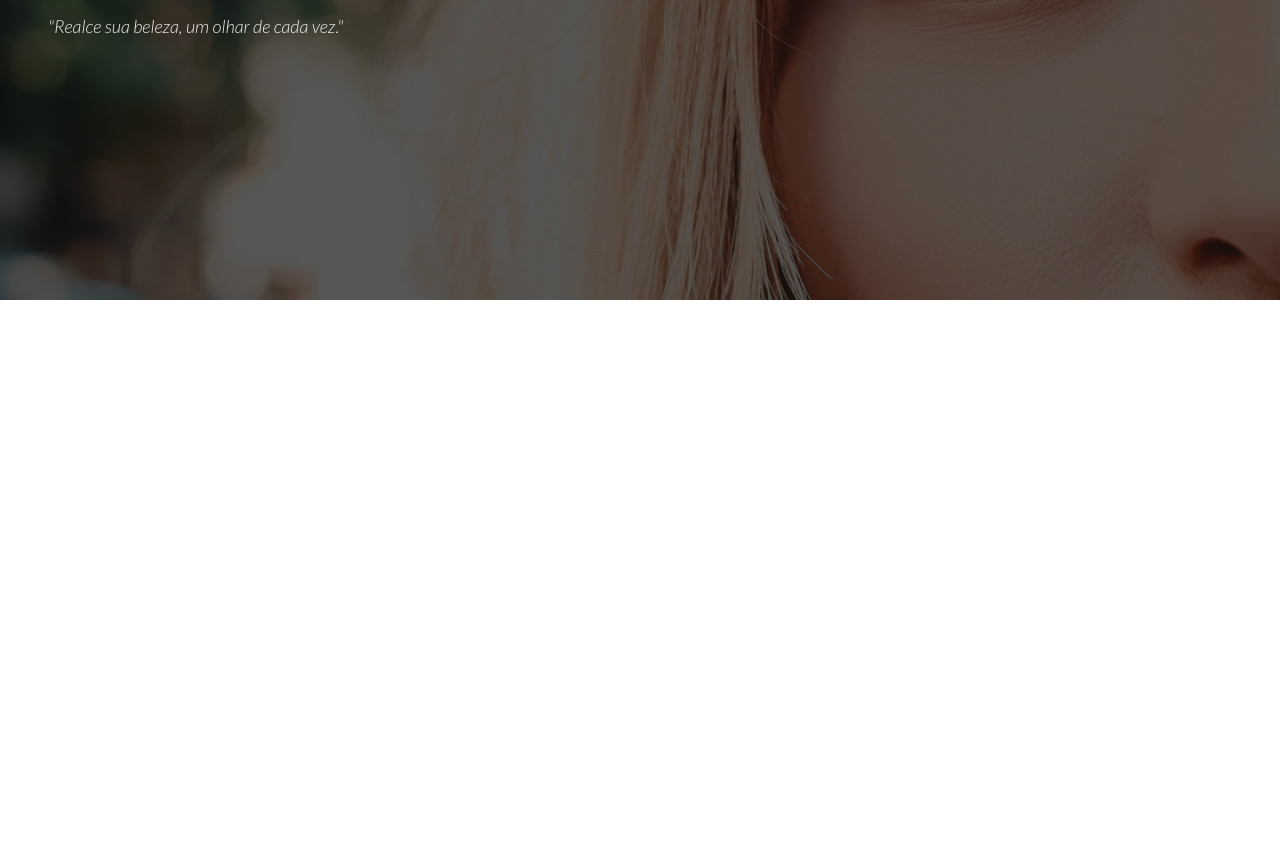
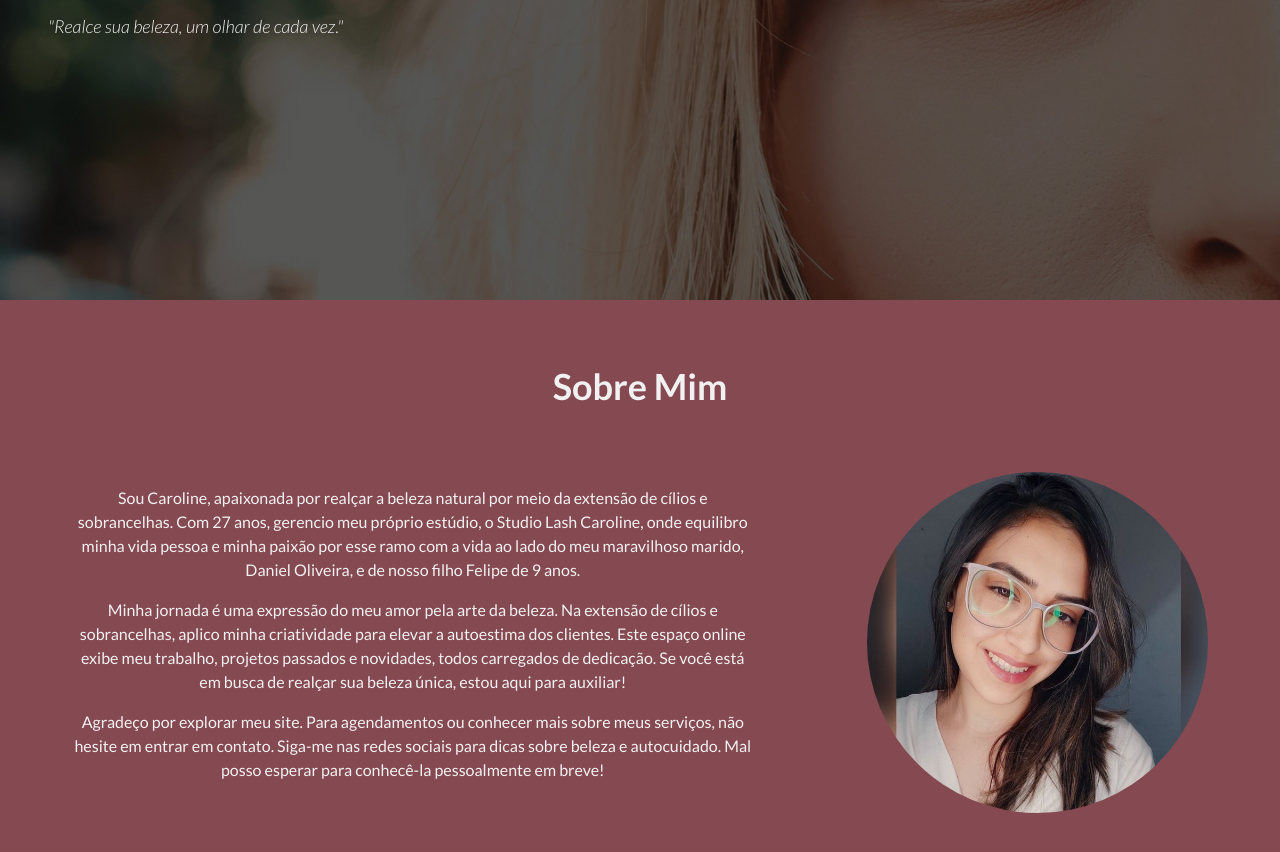
Before and after one commit to danielbarrosdeoliveira/studio-lash-caroline, a website: page src/index.html in a window 1280 px wide. Shown: the part 500-1352 px from the top of the page. Before the commit the page ends 800 px from the top, so only its background shows below. Drawn offline with nearby package versions, Linux system fonts and the light colour scheme; files that its build step writes are made by us from their sources.

Commit message:
✨ Finish about

```diff
--- a/src/index.html
+++ b/src/index.html
@@ -4,7 +4,10 @@
     <meta charset="UTF-8" />
     <meta http-equiv="X-UA-Compatible" content="IE=edge" />
     <meta name="viewport" content="width=device-width, initial-scale=1.0" />
-    <title> </title>
+    <title>
+      Studio Lash Caroline | Extensão de Cílios, Design Sobrancelhas, Lash
+      Lifting e Depilação
+    </title>
     <link rel="preconnect" href="https://fonts.googleapis.com" />
     <link rel="preconnect" href="https://fonts.gstatic.com" crossorigin />
     <link
@@ -55,7 +58,42 @@
       </section>
     </header>
     <main id="main">
-      <section id="about"></section>
+      <section id="about" class="about">
+        <div class="about__content">
+          <h1 class="about__title">Sobre Mim</h1>
+
+          <div class="about__content_wrapper">
+            <div class="about__description">
+              <p>
+                Sou Caroline, apaixonada por realçar a beleza natural por meio
+                da extensão de cílios e sobrancelhas. Com 27 anos, gerencio meu
+                próprio estúdio, o Studio Lash Caroline, onde equilibro minha
+                vida pessoa e minha paixão por esse ramo com a vida ao lado do
+                meu maravilhoso marido, Daniel Oliveira, e de nosso filho Felipe
+                de 9 anos.
+              </p>
+              <p>
+                Minha jornada é uma expressão do meu amor pela arte da beleza.
+                Na extensão de cílios e sobrancelhas, aplico minha criatividade
+                para elevar a autoestima dos clientes. Este espaço online exibe
+                meu trabalho, projetos passados e novidades, todos carregados de
+                dedicação. Se você está em busca de realçar sua beleza única,
+                estou aqui para auxiliar!
+              </p>
+              <p>
+                Agradeço por explorar meu site. Para agendamentos ou conhecer
+                mais sobre meus serviços, não hesite em entrar em contato.
+                Siga-me nas redes sociais para dicas sobre beleza e autocuidado.
+                Mal posso esperar para conhecê-la pessoalmente em breve!
+              </p>
+            </div>
+
+            <div class="about__image">
+              <img src="./assets/images/caroline.png" alt="" />
+            </div>
+          </div>
+        </div>
+      </section>
     </main>
     <footer id="footer"></footer>
   </body>
--- /dev/null
+++ b/src/scss/components/_about.scss
@@ -0,0 +1,42 @@
+.about {
+  background: $color-primary;
+  padding-block: 64px;
+
+  &__content {
+    display: flex;
+    flex-direction: column;
+    @include container;
+  }
+
+  &__title {
+    @include font-sans ($bold, $h6, $normal, $color-white);
+    text-align: center;
+    padding-bottom: 64px;
+  }
+
+  &__content_wrapper {
+    display: flex;
+    align-items: center;
+    gap: 32px;
+    justify-content: space-between;
+  }
+
+  &__description {
+    max-width: 60%;
+
+    p {
+      @include font-sans($regular, $normal, $normal, $color-white);
+      margin-bottom: 16px;
+      line-height: 24px;
+      text-align: center;
+    }
+  }
+
+  &__image {
+    max-width: 30%;
+
+    img {
+      border-radius: 100%;
+    }
+  }
+}
--- a/src/scss/main.scss
+++ b/src/scss/main.scss
@@ -3,3 +3,4 @@
 
 @import "global";
 @import "./components/header";
+@import "./components/about";
```
Also changed, not shown: src/assets/images/caroline.png (added).
